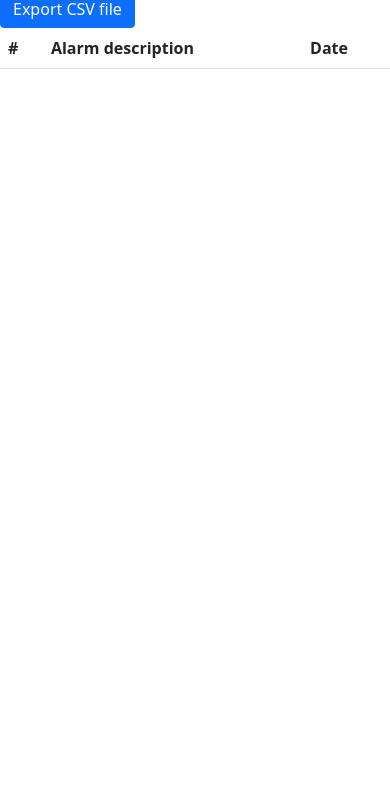
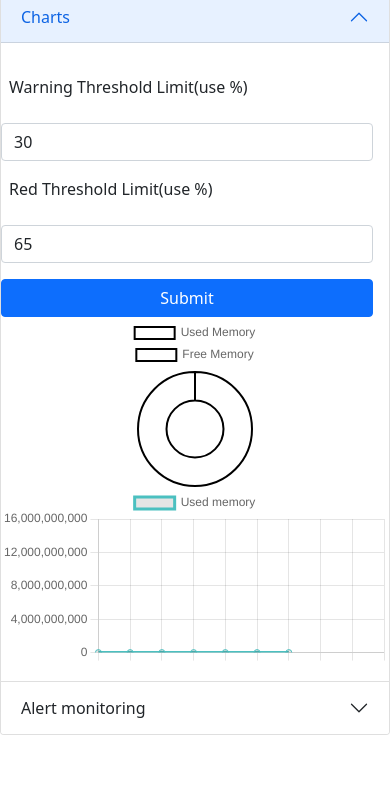
Before and after one commit to TigranVardanyan/Resource-Monitor, a browser extension: page index.html in a window 390 px wide. Shown: the part 51-844 px from the top of the page. Drawn offline with nearby package versions, Linux system fonts and the light colour scheme.

Commit message:
some changes

```diff
--- /dev/null
+++ b/index.css
@@ -0,0 +1,3 @@
+.export_col {
+  padding: 20px 0 0 0;
+}
--- a/index.html
+++ b/index.html
@@ -1,13 +1,62 @@
 <!DOCTYPE html>
 <html>
 <head>
+  <link rel="stylesheet" href="index.css">
   <link rel="stylesheet" href="./node_modules/bootstrap/dist/css/bootstrap.min.css">
   <script src="./node_modules/bootstrap/dist/js/bootstrap.bundle.min.js"></script>
+  <script src="./node_modules/chart.js/dist/chart.js"></script>
 
 </head>
 <body>
 <div>
   <h1>Resource monitor</h1>
+  <div class="accordion" id="accordionExample">
+    <div class="accordion-item">
+      <h2 class="accordion-header" id="headingOne">
+        <button class="accordion-button" type="button" data-bs-toggle="collapse" data-bs-target="#collapseOne" aria-expanded="true" aria-controls="collapseOne">
+          Charts
+        </button>
+      </h2>
+      <div id="collapseOne" class="accordion-collapse collapse show" aria-labelledby="headingOne" data-bs-parent="#accordionExample">
+
+        <div class="container">
+          <div class="row">
+            <form id="" class="row g-3">
+              <label for="warningThreshold" class="form-label">Warning Threshold Limit(use %)</label>
+              <input type="number" class="form-control" id="warningThreshold" value="30" min="0" max="100">
+
+              <label for="redThreshold" class="form-label">Red Threshold Limit(use %)</label>
+              <input type="number" class="form-control" id="redThreshold" value="65" min="0" max="100">
+
+              <input id="thresholdSetup" class="btn btn-primary" value="Submit">
+            </form>
+          </div>
+        </div>
+
+
+        <div class="container">
+          <div class="row justify-content-center align-content-center">
+            <div class="col-6">
+              <canvas id="doughnutChart"></canvas>
+            </div>
+          </div>
+
+        </div>
+        <div>
+          <canvas id="lineChart"></canvas>
+        </div>
+      </div>
+    </div>
+    <div class="accordion-item">
+      <h2 class="accordion-header" id="headingThree">
+        <button class="accordion-button collapsed" type="button" data-bs-toggle="collapse" data-bs-target="#collapseThree" aria-expanded="false" aria-controls="collapseThree">
+          Alert monitoring
+        </button>
+      </h2>
+      <div id="collapseThree" class="accordion-collapse collapse" aria-labelledby="headingThree" data-bs-parent="#accordionExample">
+        <div class="container">
+          <div class="row">
+            <div class="col export_col">
               <button id="export_csv" class="btn btn-primary">Export CSV file</button>
               <table class="table">
                 <thead>
@@ -18,11 +67,26 @@
                 </tr>
                 </thead>
                 <tbody id="alert_body">
-
                 </tbody>
               </table>
             </div>
+          </div>
+        </div>
+
+      </div>
+    </div>
+  </div>
+
+
+
+
+
+
+
+
+</div>
 
 <script src="index.js"></script>
+<script src="popup.js"></script>
 </body>
 </html>
```
Also changed, not shown: popup.html (+1 -1 lines). Lines whose indentation alone changed are shown as unchanged.
